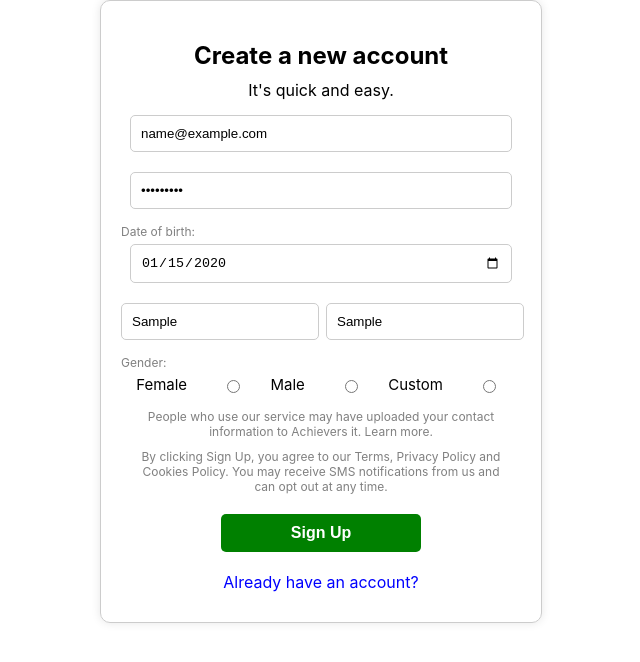
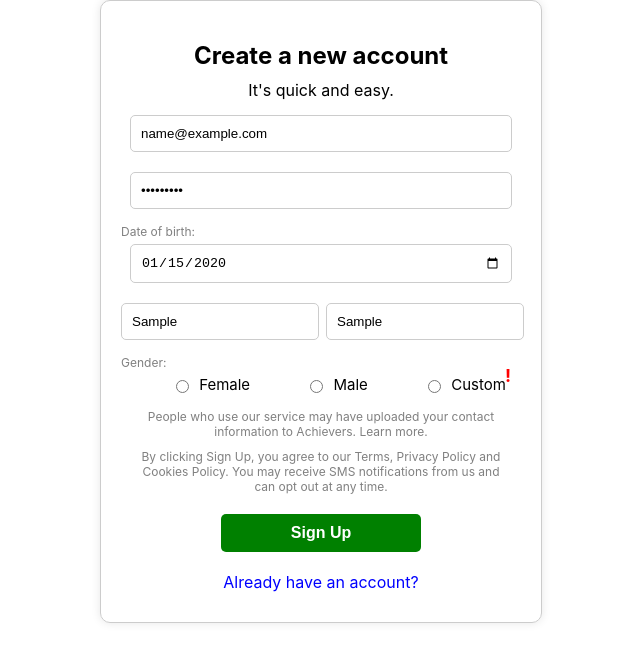
Before and after one commit to shreyaskraleti/React-Tasks-folder, a React (Create React App) app: page / in a window 1280 px wide. Both pictures are taken after typing "name@example.com", "Sample123", "2020-01-15", "Sample", "Sample" into the empty fields and a click on the button "Sign Up". Shown: the top 662 px of the page, without its empty margins (319-959 px from the left). Built offline with nearby package versions, Linux system fonts and the light colour scheme.

Commit message:
login form files are added

```diff
--- a/src/Components/Loginform.css
+++ b/src/Components/Loginform.css
@@ -16,6 +16,7 @@
 
 .Loginform .form-group {
     margin-bottom: 15px;
+    position: relative;
 }
 
 .Loginform input[type="text"],
@@ -74,7 +75,7 @@
     font-size: 16px;
     cursor: pointer;
     font-weight: bold;
-    margin: 10px;
+    margin: 10px 0;
 }
 
 .Loginform .submit-button:hover {
@@ -116,3 +117,23 @@ h4 {
 .sent {
     color: black;
 }
+
+.Loginform input.error {
+    border-color: red;
+}
+
+
+.error-symbol {
+    color: red;
+    font-weight: bold;
+    margin-left: 10px;
+    font-size: 18px;
+    position: absolute;
+    right: 10px;
+    top: 50%;
+    transform: translateY(-50%);
+}
+
+.gender-options input[type="radio"].error + .error-symbol {
+    margin-left: 0;
+}
--- a/src/Components/Loginform.js
+++ b/src/Components/Loginform.js
@@ -1,4 +1,4 @@
-import React, {useState} from 'react';
+import React, { useState } from 'react';
 import "./Loginform.css";
 
 function Loginform() {
@@ -9,29 +9,53 @@ function Loginform() {
         firstName: '',
         surname: '',
         gender: '',
-    })
+    });
+
+    const [errors, setErrors] = useState({});
 
     const handleChange = (e) => {
-        const {name, value} = e.target;
+        const { name, value } = e.target;
         setFormData({
             ...formData,
             [name]: value,
-        })
-    }
+        });
+        setErrors({
+            ...errors,
+            [name]: '' // Clear the error for the field when user starts typing
+        });
+    };
+
+    const validate = () => {
+        let newErrors = {};
+
+        if (!formData.email) newErrors.email = 'Email is required';
+        if (!formData.password) newErrors.password = 'Password is required';
+        if (!formData.dateOfBirth) newErrors.dateOfBirth = 'Date of birth is required';
+        if (!formData.firstName) newErrors.firstName = 'First name is required';
+        if (!formData.surname) newErrors.surname = 'Surname is required';
+        if (!formData.gender) newErrors.gender = 'Gender is required';
+
+        return newErrors;
+    };
 
     const handleSubmit = (e) => {
         e.preventDefault();
-        console.log('Form data submitted:', formData);
+        const validationErrors = validate();
+        if (Object.keys(validationErrors).length > 0) {
+            setErrors(validationErrors);
+            return;
         }
 
+        console.log('Form data submitted:', formData);
+    };
+
     return (
-            <>
-
-
-               <form className="Loginform" onSubmit={handleSubmit} >
-
+        <div className='outline'>
+            <form className="Loginform" onSubmit={handleSubmit}>
+                <div className="header-container">
                     <h2>Create a new account</h2>
                     <p className="sent">It's quick and easy.</p>
+                </div>
 
                 <div className="form-group">
                     <input
@@ -40,8 +64,9 @@ function Loginform() {
                         placeholder="Mobile number or email address"
                         value={formData.email}
                         onChange={handleChange}
-                            required
+                        className={errors.email ? 'error' : ''}
                     />
+                    {errors.email && <span className="error-symbol">!</span>}
                 </div>
 
                 <div className="form-group">
@@ -51,8 +76,9 @@ function Loginform() {
                         placeholder="New password"
                         value={formData.password}
                         onChange={handleChange}
-                            required
+                        className={errors.password ? 'error' : ''}
                     />
+                    {errors.password && <span className="error-symbol">!</span>}
                 </div>
 
                 <div className="form-group">
@@ -62,8 +88,9 @@ function Loginform() {
                         name="dateOfBirth"
                         value={formData.dateOfBirth}
                         onChange={handleChange}
-                required
+                        className={errors.dateOfBirth ? 'error' : ''}
                     />
+                    {errors.dateOfBirth && <span className="error-symbol">!</span>}
                 </div>
 
                 <div className="form-group name-group">
@@ -74,8 +101,9 @@ function Loginform() {
                             placeholder="First name"
                             value={formData.firstName}
                             onChange={handleChange}
-                            required
+                            className={errors.firstName ? 'error' : ''}
                         />
+                        {errors.firstName && <span className="error-symbol">!</span>}
                     </div>
 
                     <div className="name-field">
@@ -85,57 +113,60 @@ function Loginform() {
                             placeholder="Surname"
                             value={formData.surname}
                             onChange={handleChange}
-                            required
+                            className={errors.surname ? 'error' : ''}
                         />
+                        {errors.surname && <span className="error-symbol">!</span>}
                     </div>
                 </div>
 
                 <div className="form-group">
                     <label>Gender:</label>
                     <div className="gender-options">
-        <label>Female
+                        <label>
                             <input
                                 type="radio"
                                 name="gender"
                                 value="female"
                                 checked={formData.gender === 'female'}
                                 onChange={handleChange}
+                                className={errors.gender ? 'error' : ''}
                             />
+                            Female
                         </label>
-        <label>Male
+                        <label>
                             <input
                                 type="radio"
                                 name="gender"
                                 value="male"
                                 checked={formData.gender === 'male'}
                                 onChange={handleChange}
+                                className={errors.gender ? 'error' : ''}
                             />
+                            Male
                         </label>
-        <label>Custom
+                        <label>
                             <input
                                 type="radio"
                                 name="gender"
                                 value="custom"
                                 checked={formData.gender === 'custom'}
                                 onChange={handleChange}
+                                className={errors.gender ? 'error' : ''}
                             />
+                            Custom
                         </label>
+                        {errors.gender && <span className="error-symbol">!</span>}
                     </div>
                 </div>
 
-
-
-
-
-                    <p className="Para-1">People who use our service may have uploaded your contact information to Achievers it. Learn more.</p>
+                <p className="Para-1">People who use our service may have uploaded your contact information to Achievers. Learn more.</p>
                 <p className="Para-2">By clicking Sign Up, you agree to our Terms, Privacy Policy and Cookies Policy. You may receive SMS notifications from us and can opt out at any time.</p>
 
                 <button type="submit" className="submit-button">Sign Up</button>
                 <p>Already have an account?</p>
-
             </form>
-                    </>
-                    )
+        </div>
+    );
 }
 
 export default Loginform;
```
Lines whose indentation alone changed are shown as unchanged.
